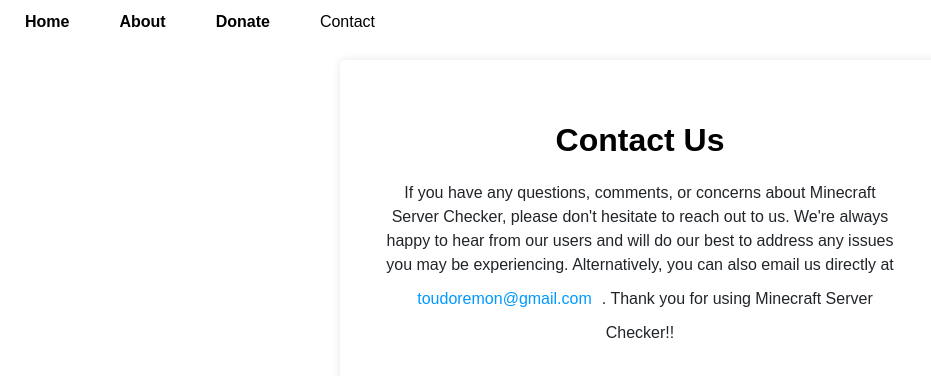
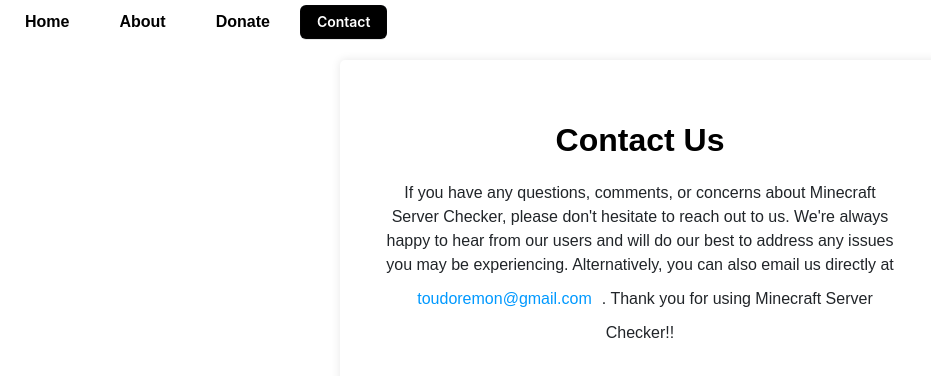
Before and after one commit to ImTou/Minecraft-Server-Checker, a plain HTML site: page page/contact.html in a window 1280 px wide. Shown: the whole page, without its empty margins (0-931 px from the left). Drawn offline with nearby package versions, Linux system fonts and the light colour scheme.

Commit message:
Update contact.html

```diff
--- a/page/contact.html
+++ b/page/contact.html
@@ -28,7 +28,7 @@
                 <li><a href="../index.html"><b>Home</b></a></li>
                 <li><a href="about.html"><b>About</b></a></li>
                 <li><a href="donate.html"><b>Donate</b></a></li>
-                <li><a href="contact.html" class="cta">Contact</a></li>
+                <li><a href="contact.html" class="ctn">Contact</a></li>
             </ul>
         </nav>
     <div id="loader"></div>
```
